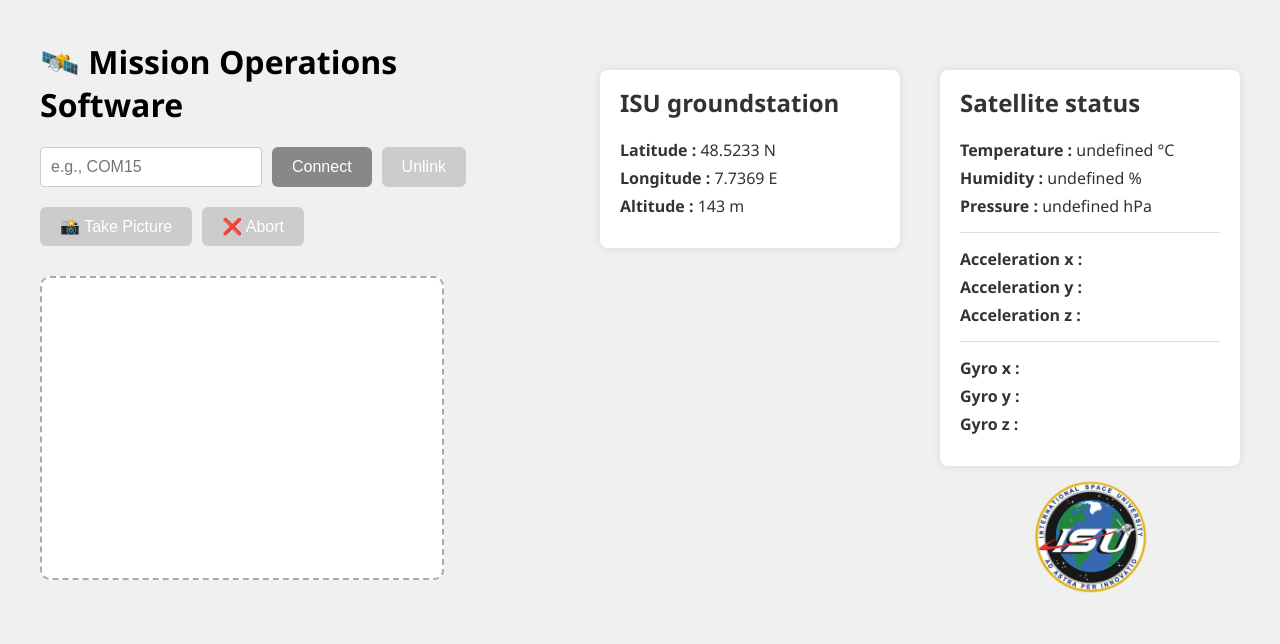
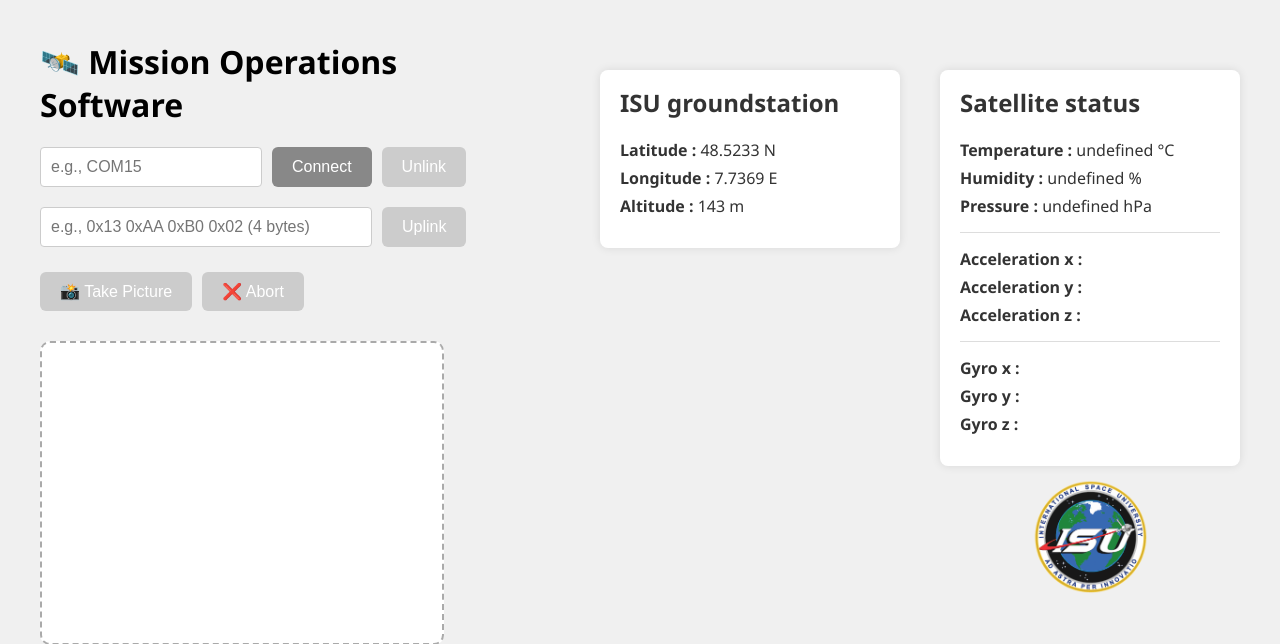
Before and after one commit to antscher/Interface_satellite_com_XBee, a Flask app: page / in a window 1280 px wide. Shown: the top 644 px of the page. Run offline with Flask 3, Linux system fonts and the light colour scheme; data that the repository does not hold is empty.

Commit message:
ajout bouton uplink

```diff
--- a/app.py
+++ b/app.py
@@ -16,9 +16,9 @@ BO = b'\xB0'           # Command for uplink (take picture)
 GS = b'\x01'           # Ground Station identifier (example: 0x01)
 take_picture = ID_satelite + OBC + BO + GS  # 4-byte command to trigger image capture
 
-# Suppress Flask's default logging for cleaner output
-log = logging.getLogger('werkzeug')
-log.setLevel(logging.ERROR)
+# Uncomment to suppress Flask's default logging for cleaner output
+# log = logging.getLogger('werkzeug')
+# log.setLevel(logging.ERROR)
 
 app = Flask(__name__)
 ser = None  # Global serial object for XBee communication
@@ -54,6 +54,39 @@ def connect():
     except Exception as e:
         return jsonify({"success": False, "message": str(e)})
 
+@app.route("/uplink", methods=["POST"])
+def uplink():
+    """
+    Send a custom 4-byte uplink command to the ESP32.
+    The command should be a string like "0x13 0xAA 0xB0 0x02".
+    """
+    if not ser:
+        return jsonify(success=False, error="Port série non connecté")
+
+    try:
+        data = request.get_json()
+        cmd_str = data.get("command", "")
+        if not cmd_str:
+            return jsonify(success=False, error="Commande vide")
+
+        # Convert string like "0x13 0xAA 0xB0 0x02" to bytes
+        parts = cmd_str.strip().split()
+        bytes_cmd = bytes(int(part, 16) for part in parts)
+
+        # Pause sensor reading thread
+        sensors.reading_paused = True
+        time.sleep(0.5)
+
+        ser.write(bytes_cmd)
+
+        time.sleep(0.5)
+        sensors.reading_paused = False
+
+        return jsonify(success=True)
+
+    except Exception as e:
+        return jsonify(success=False, error=str(e))
+
 @app.route("/capture")
 def capture():
     """
@@ -62,7 +95,7 @@ def capture():
     """
     if ser:
         try:
-            sensors.reading_paused = True  # Local variable (not used for actual pause)
+            sensors.reading_paused = True  # Pause sensor thread
             time.sleep(0.5)  # Wait for pause to take effect
             ser.write(take_picture)  # Send 4-byte capture command to ESP32
             filename = receive_photo(ser)  # Receive and save image
@@ -89,7 +122,6 @@ def sensor_data():
     """
     Return the latest sensor values as JSON.
     """
-    # print("Sending latest sensors:", sensors.latest_sensors)
     return jsonify(sensors.latest_sensors)
 
 @app.route("/disconnect", methods=["POST"])
--- a/static/script.js
+++ b/static/script.js
@@ -96,3 +96,29 @@ setInterval(updateSensorData, 1000);
 
 // Optionnel : appel au chargement
 updateSensorData();
+
+
+document.getElementById("uplink-command").addEventListener("input", function () {
+  const value = this.value.trim();
+  document.getElementById("uplink-button").disabled = value.length === 0;
+});
+
+document.getElementById("uplink-button").addEventListener("click", function () {
+  const input = document.getElementById("uplink-command").value.trim();
+
+  fetch("/uplink", {
+    method: "POST",
+    headers: {
+      "Content-Type": "application/json"
+    },
+    body: JSON.stringify({ command: input })
+  })
+  .then(response => response.json())
+  .then(data => {
+    if (data.success) {
+      alert("✅ Commande envoyée avec succès !");
+    } else {
+      alert("❌ Erreur : " + data.error);
+    }
+  });
+});
--- a/static/styles.css
+++ b/static/styles.css
@@ -149,3 +149,30 @@ hr {
     font-size: 16px;
     color: #333;
 }
+
+.uplink-form {
+    margin-top: 15px;
+    margin-bottom: 25px; /* ✅ espace ajouté en dessous */
+    display: flex;
+    gap: 10px;
+    justify-content: flex-start;
+}
+
+/* Uplink input styling */
+#uplink-command {
+    padding: 10px;
+    font-size: 16px;
+    border-radius: 4px;
+    border: 1px solid #ccc;
+    width: 310px; /* légèrement plus large que le champ port */
+    color: #333;
+}
+
+input[type="text"] {
+    padding: 10px;
+    font-size: 16px;
+    border-radius: 4px;
+    border: 1px solid #ccc;
+    background-color: #ffffff;  /* ✅ couleur uniforme */
+    color: #333;
+}
--- a/templates/index.html
+++ b/templates/index.html
@@ -17,6 +17,11 @@
         <button type="submit">Connect</button>
         <button type="button" id="unlink-button" disabled>Unlink</button>
       </form>
+
+      <div class="uplink-form">
+        <input type="text" id="uplink-command" placeholder="e.g., 0x13 0xAA 0xB0 0x02 (4 bytes)">
+        <button type="button" id="uplink-button" disabled>Uplink</button>
+      </div>
 
       <div class="buttons-row">
         <button id="capture-button" disabled>📸 Take Picture</button>
@@ -38,6 +43,7 @@
           <p><strong>Longitude :</strong> <span id="long">7.7369 E</span></p>
           <p><strong>Altitude :</strong> <span id="alt">143 m</span></p>
         </div>
+
       </div>
 
       <!-- Panneau droit + logo -->
```
Also changed, not shown: README.md, 1 other file.
